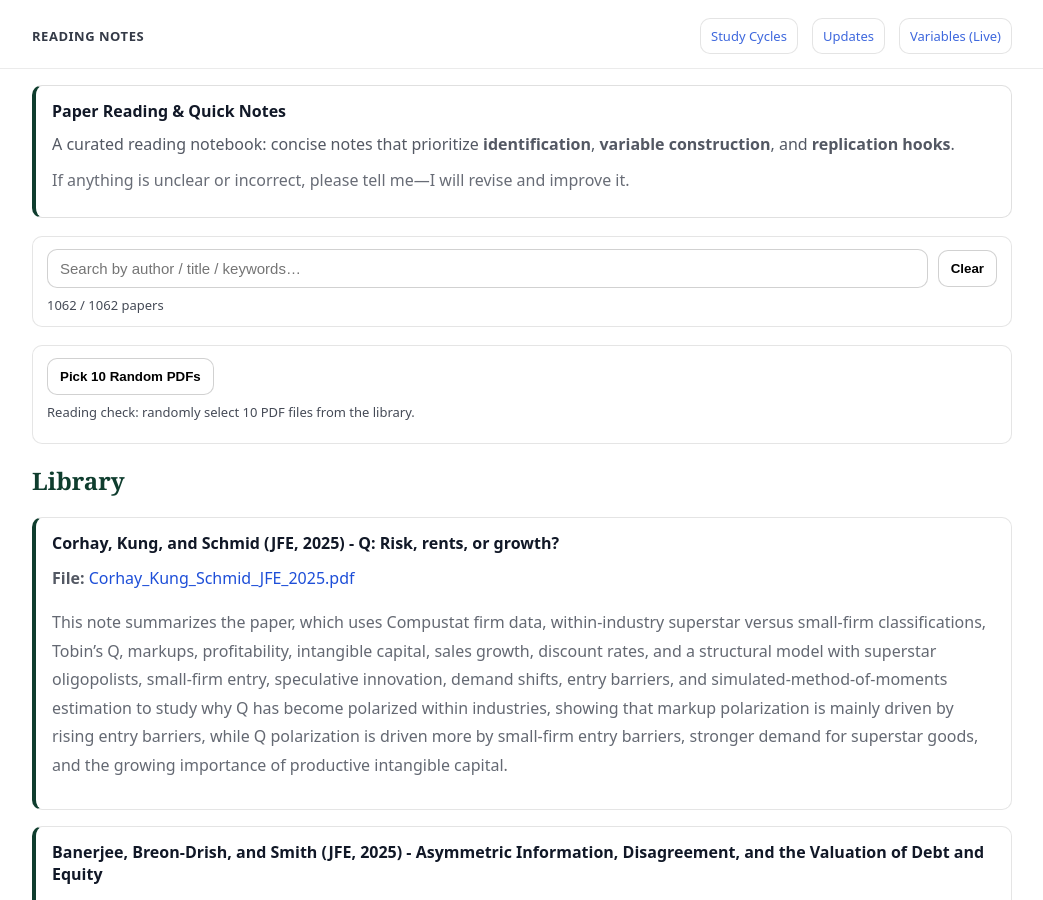
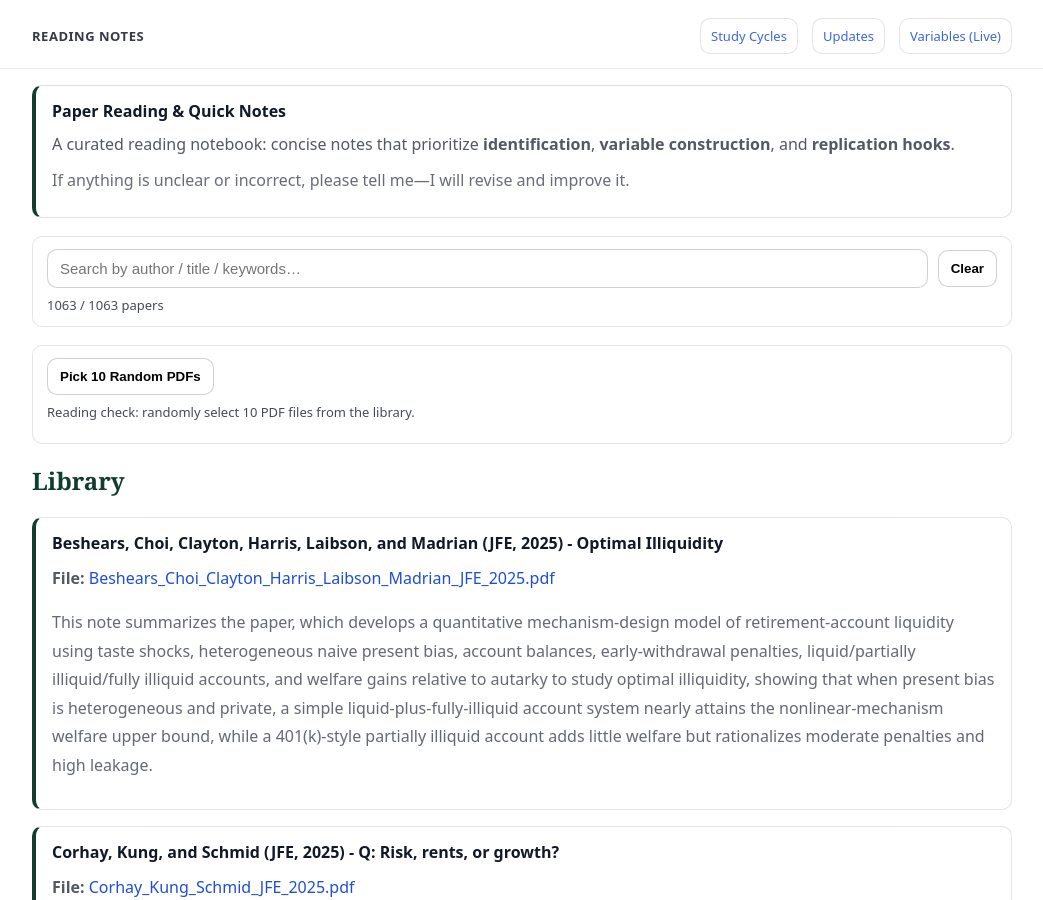
Before and after one commit to yaxinzn/study-archive, a Jekyll site: the page built from reading/index.md, in a window 1280 px wide and 900 px high. Shown: the whole window, without its empty margins (118-1161 px from the left). Built offline with Jekyll 4.4.1, drawn with Linux system fonts in a browser that asks for light colours.

Commit message:
Reading: add/update Beshears_Choi_Clayton_Harris_Laibson_Madrian_JFE_2025.pdf

```diff
--- a/_data/reading.yml
+++ b/_data/reading.yml
@@ -1,3 +1,7 @@
+- title: "Beshears, Choi, Clayton, Harris, Laibson, and Madrian (JFE, 2025) - Optimal Illiquidity"
+  file: "Beshears_Choi_Clayton_Harris_Laibson_Madrian_JFE_2025.pdf"
+  desc: "This note summarizes the paper, which develops a quantitative mechanism-design model of retirement-account liquidity using taste shocks, heterogeneous naive present bias, account balances, early-withdrawal penalties, liquid/partially illiquid/fully illiquid accounts, and welfare gains relative to autarky to study optimal illiquidity, showing that when present bias is heterogeneous and private, a simple liquid-plus-fully-illiquid account system nearly attains the nonlinear-mechanism welfare upper bound, while a 401(k)-style partially illiquid account adds little welfare but rationalizes moderate penalties and high leakage."
+
 - title: "Corhay, Kung, and Schmid (JFE, 2025) - Q: Risk, rents, or growth?"
   file: "Corhay_Kung_Schmid_JFE_2025.pdf"
   desc: "This note summarizes the paper, which uses Compustat firm data, within-industry superstar versus small-firm classifications, Tobin’s Q, markups, profitability, intangible capital, sales growth, discount rates, and a structural model with superstar oligopolists, small-firm entry, speculative innovation, demand shifts, entry barriers, and simulated-method-of-moments estimation to study why Q has become polarized within industries, showing that markup polarization is mainly driven by rising entry barriers, while Q polarization is driven more by small-firm entry barriers, stronger demand for superstar goods, and the growing importance of productive intangible capital."
```
Also changed, not shown: 1 other file.
